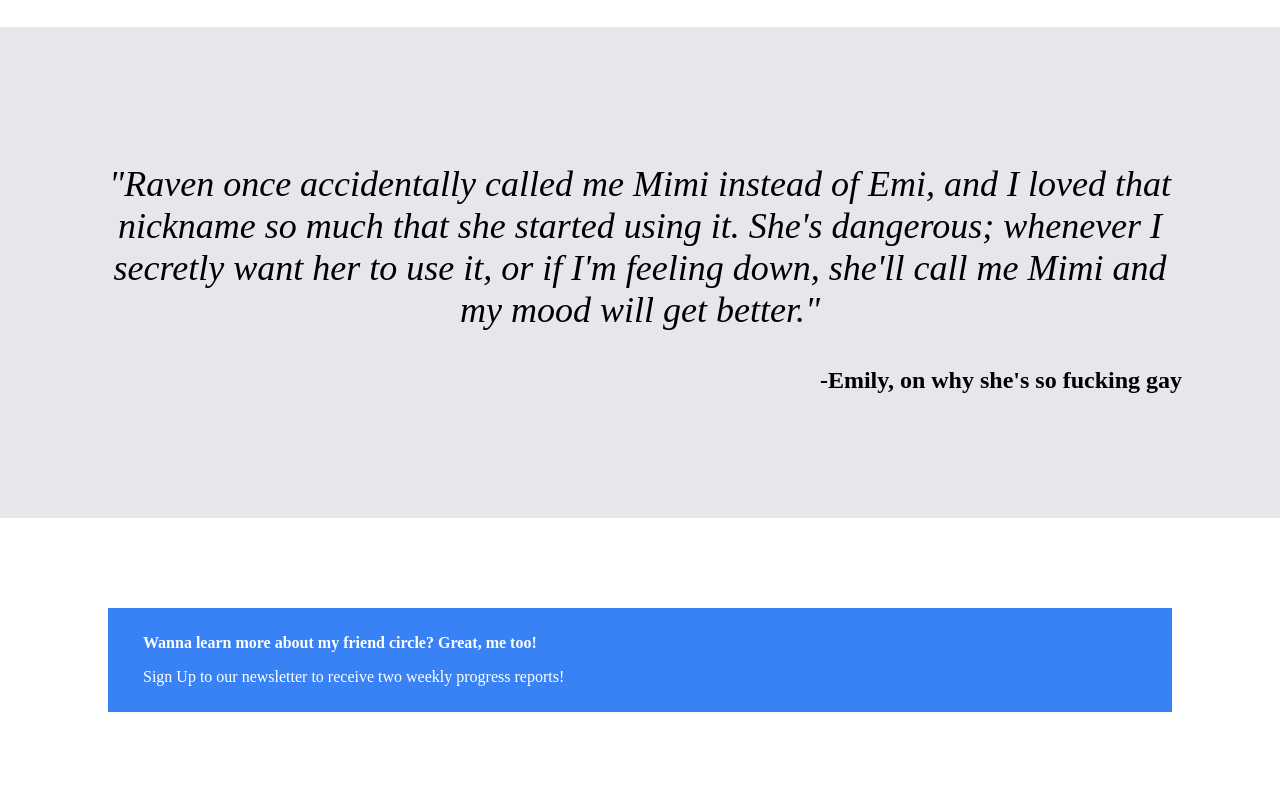
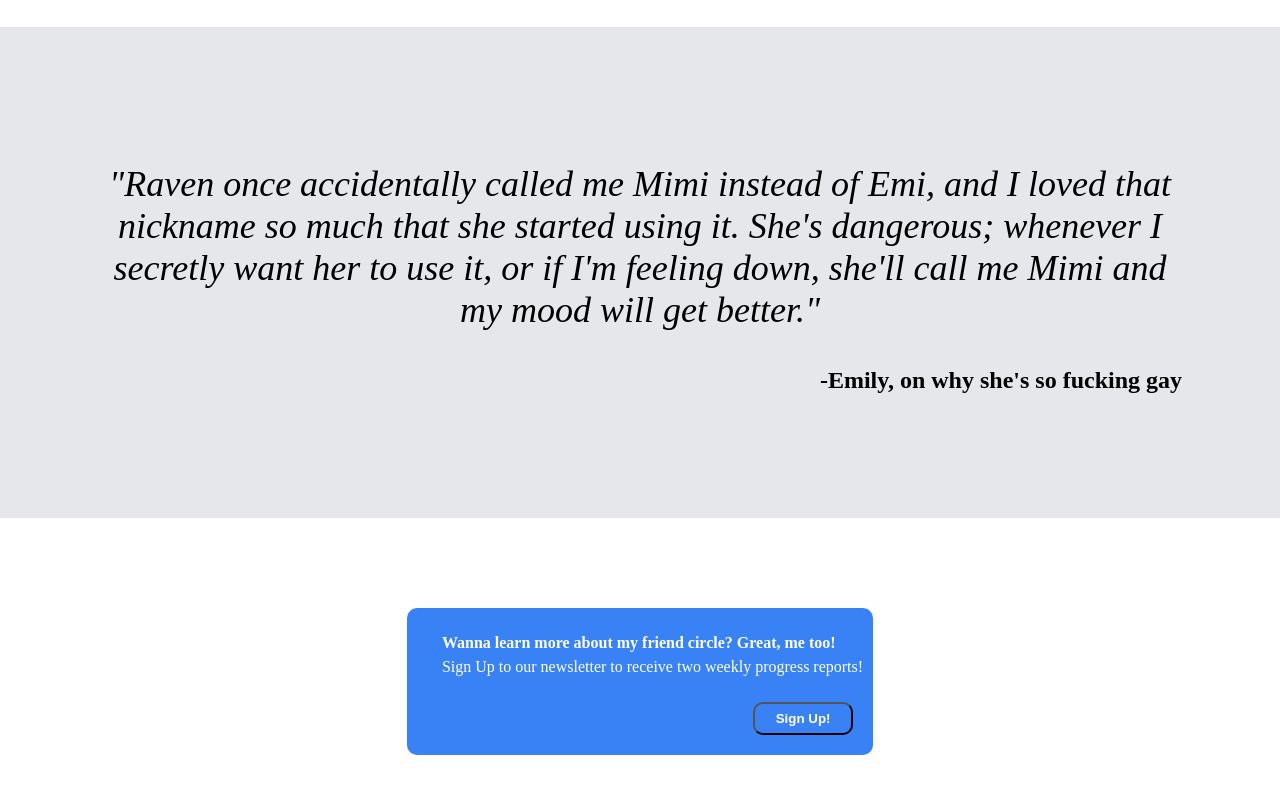
Before and after one commit to FilthyJoJo/project-landing-page, a plain HTML site: page index.html in a window 1280 px wide. Shown: the part 898-1691 px from the top of the page. Drawn offline with Linux system fonts and the light colour scheme.

Commit message:
Add sign up button and improve CTA visuals

```diff
--- a/index.html
+++ b/index.html
@@ -59,6 +59,9 @@
     <div class="ad">
         <p class="top-action">Wanna learn more about my friend circle? Great, me too!</p>
         <p class="bottom-action">Sign Up to our newsletter to receive two weekly progress reports!</p>
+        <div class="butt">
+            <button class="sign-up">Sign Up!</button>
+        </div>
 
 
     </div>
--- a/styles.css
+++ b/styles.css
@@ -121,19 +121,38 @@ img {
 
 .action {
     margin: 100px;
+    display: flex;
+    justify-content: center;
 }
 
 .ad {
     background-color: #3882F6;
     color: white;
     padding: 10px;
+    display: flex;
+    flex-direction: column;
+    border-radius: 10px;
 }
 
 .top-action {
     font-weight: bold;
     margin-left: 25px;
+    margin-bottom: -10px;
+    display: flex;
+    align-content: center;
 }
 
 .bottom-action {
     margin-left: 25px;
+    display: flex;
+    align-content: center;
 }
+
+.butt {
+    display: flex;
+    justify-content: end;
+}
+
+.sign-up {
+    display: flex;
+}
```
